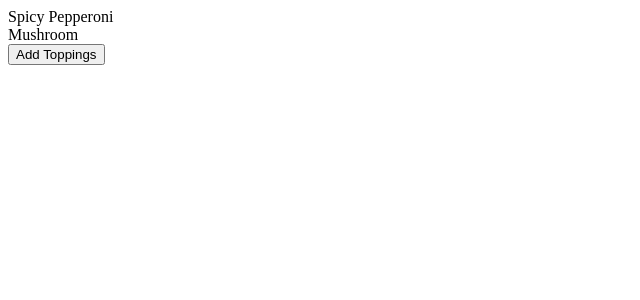
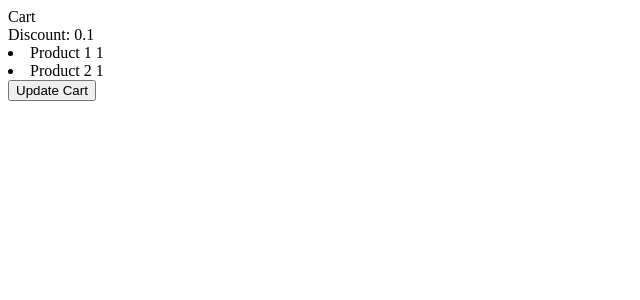
Before and after one commit to lhty24/react-mosh, a React (Vite) app: page / in a window 1280 px wide. Shown: the top 300 px of the page, without its empty margins (0-640 px from the left). Built offline with nearby package versions, Linux system fonts and the light colour scheme.

Commit message:
dev: exercise update state 3 - lec5.12

```diff
--- a/src/App.tsx
+++ b/src/App.tsx
@@ -1,20 +1,33 @@
 import { useState } from "react";
 
 function App() {
-  const [pizza, setPizza] = useState({
-    name: "Spicy Pepperoni",
-    toppings: ["Mushroom"],
+  const [cart, setCart] = useState({
+    discount: 0.1,
+    items: [
+      { id: 1, title: "Product 1", quantity: 1 },
+      { id: 2, title: "Product 2", quantity: 1 },
+    ],
   });
 
   const handleClick = () => {
-    setPizza({ ...pizza, toppings: [...pizza.toppings, "Cheese"] });
+    setCart({
+      ...cart,
+      items: cart.items.map((item) =>
+        item.id === 1 ? { ...item, quantity: item.quantity + 1 } : item
+      ),
+    });
   };
 
   return (
     <div>
-      {pizza.name}
-      <div>{pizza.toppings}</div>
-      <button onClick={handleClick}>Add Toppings</button>
+      Cart
+      <div>Discount: {cart.discount}</div>
+      {cart.items.map((item) => (
+        <li key={item.id}>
+          {item.title} {item.quantity}
+        </li>
+      ))}
+      <button onClick={handleClick}>Update Cart</button>
     </div>
   );
 }
```
